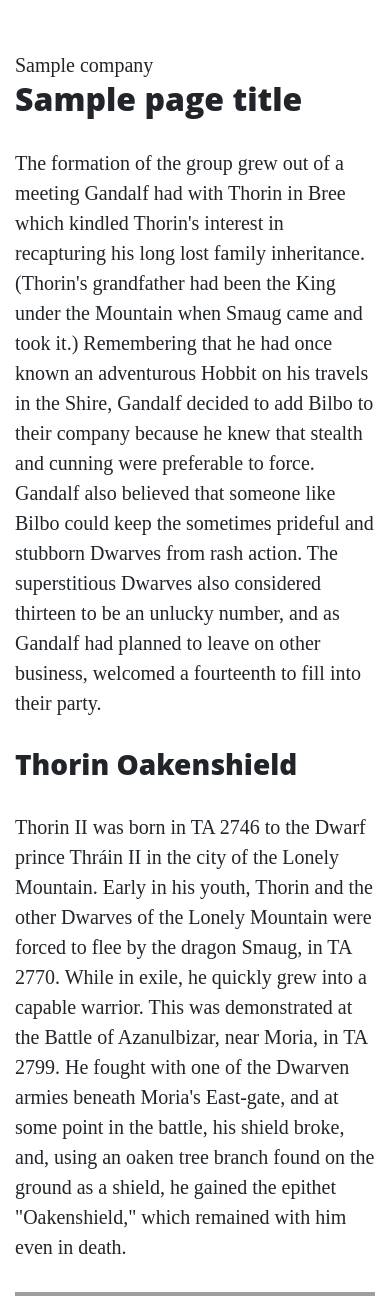
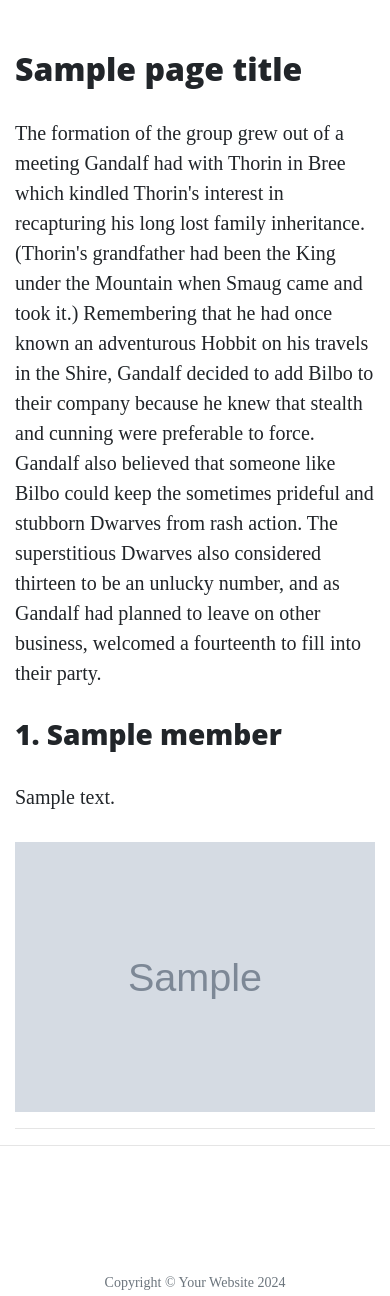
Before and after one commit to Quetzaly88/flask, a Flask app: template templates/about.html in a window 390 px wide. Shown: the part 533-1829 px from the top of the page. Run offline with Flask 3, Linux system fonts and the light colour scheme; the template is opened without the code that fills it: most values are stand-ins (such as "Sample title", 1, 10 or a date in 2020); grey boxes marked "Sample" are stand-in pictures; some libraries are stand-ins or nearby versions; grey boxes are pictures that could not be loaded.

Commit message:
Add advanced routing

```diff
--- a/run.py
+++ b/run.py
@@ -19,6 +19,17 @@ def about():
     return render_template("about.html", page_title="About", company=data)
 
 
+@app.route("/about/<member_name>")
+def about_member(member_name):
+    member = {}
+    with open("data/company.json", "r") as json_data:
+        data = json.load(json_data)
+        for obj in data:
+            if obj["url"] == member_name:
+                member = obj
+    return render_template("member.html", member=member)
+
+
 @app.route("/contact")
 def contact():
     return render_template("contact.html", page_title="Contact")
@@ -26,7 +37,7 @@ def contact():
 
 @app.route("/careers")
 def careers():
-    return render_template("carrers.html", page_title="Careers")
+    return render_template("careers.html", page_title="Careers")
 
 
 if __name__ == "__main__":
--- a/templates/about.html
+++ b/templates/about.html
@@ -1,7 +1,5 @@
 {% extends "base.html" %}
 {% block content %}
-
-    {{ company }}
 
     <h2>{{ page_title }}</h2>
     <p>
@@ -14,139 +12,40 @@
         business, welcomed a fourteenth to fill into their party.
     </p>
 
-    <div class="row featurette">
-       <div class="col-md-7">
-            <h3>Thorin Oakenshield</h3>
-            <p>
-                Thorin II was born in TA 2746 to the Dwarf prince Thráin II in the city of the Lonely Mountain. Early in his youth,
-                Thorin and the other Dwarves of the Lonely Mountain were forced to flee by the dragon Smaug, in TA 2770. While in
-                exile, he quickly grew into a capable warrior. This was demonstrated at the Battle of Azanulbizar, near Moria, in TA
-                2799. He fought with one of the Dwarven armies beneath Moria's East-gate, and at some point in the battle, his
-                shield broke, and, using an oaken tree branch found on the ground as a shield, he gained the epithet "Oakenshield,"
-                which remained with him even in death.
-            </p>
-        </div>
-        <div class="col-md-5">
-            <img src="https://static.wikia.nocookie.net/lotr/images/3/3f/ThorinBIG.jpg" alt="">
-        </div>
+    {% for member in company %}
 
-    </div>
+            <div class="row featurette">
 
-    <div class="row featurette">
-        <div class="col-md-5">
-            <img src="https://static.wikia.nocookie.net/lotr/images/a/a6/HBT-DWF-003.jpg" alt="">
-        </div>
-        <div class="col-md-7">
-            <h3>Fili and Kili</h3>
-            <p>
-                Fíli and Kíli were nephews of Thorin, who was the elder brother of their mother, Dís. They were also nephews of
-                Frerin, grandsons of Thráin II, and great-grandsons of Thrór. Fíli's most distinguishing feature was his long nose,
-                the longest of any of the Dwarves in Thorin's company.
-            </p>
-        </div>
-    </div>
+                {% if loop.index % 2 !=0 %}
 
-    <div class="row featurette">
-        <div class="col-md-7">
-             <h3>Gloin</h3>
-            <p>
-                Glóin, son of Gróin was one of the Dwarves of Thorin II Oakenshield's company who set out to reclaim the Lonely
-                Mountain in the Quest of Erebor. He was also the father of Gimli, who became a member of the Fellowship of the Ring.
-            </p>
-         </div>
-         <div class="col-md-5">
-             <img src="https://static.wikia.nocookie.net/lotr/images/f/fc/Gloin_2.jpg" alt="">
-         </div>
+                    <div class="col-md-7">
+                        <h3><a href="/about/{{ member.url }}">{{ loop.index }}. {{ member.name }}</a></h3>
+                        <p>{{ member.description }}</p>
+                    </div>
+                    <div class="col-md-5">
+                        <img src="{{ member.image_source }}" alt="" class="featurette-image image-responsive">
+                    </div>
 
-     </div>
+                {% else %}
 
-     <div class="row featurette">
-         <div class="col-md-5">
-             <img src="https://static.wikia.nocookie.net/lotr/images/e/e8/Oin.jpg" alt="">
-         </div>
-         <div class="col-md-7">
-             <h3>Oin</h3>
-            <p>
-                Óin was the older brother of Glóin, cousin of Dwalin and Balin, and uncle of Gimli. Óin's uncle was Fundin, the
-                father of Balin and Dwalin.
-            </p>
-         </div>
-     </div>
+                <div class="col-md-5">
+                    <img src="{{ member.image_source }}" alt="" class="featurette-image image-responsive">
+                </div>
+                <div class="col-md-7">
+                    <h3><a href="/about/{{ member.url }}">{{ loop.index }}. {{ member.name }}</a></h3>
+                        <p>{{ member.description }}</p>
+                </div>
 
-<!--first 4 completed here are the new 4-->
-<div class="row featurette">
-    <div class="col-md-7">
-         <h3>Balin</h3>
-        <p>
-            Balin was a Dwarf leader, the son of Fundin, and elder brother of Dwalin. He was one of the thirteen Dwarves who
-            accompanied Thorin II Oakenshield on the quest to regain the Lonely Mountain.
-            A Dwarf Lord known for his wise counsel and willingness to listen, he was one of Thorin's closest friends and
-            advisers. Balin was distantly related to him, and a descendant of the noble House of Durin.
-        </p>
-     </div>
-     <div class="col-md-5">
-         <img src="https://static.wikia.nocookie.net/lotr/images/e/e1/Balin_AUJ.jpg" alt="">
-     </div>
+                {% endif %}
 
- </div>
+            </div>
 
- <div class="row featurette">
-     <div class="col-md-5">
-         <img src="https://static.wikia.nocookie.net/lotr/images/1/1c/Dwalin.jpg" alt="">
-     </div>
-     <div class="col-md-7">
-         <h3>Dwalin</h3>
-        <p>
-            Dwalin was one of the Dwarves who traveled with Bilbo and Gandalf as a member of Thorin and Company on the quest to
-            regain the Lonely Mountain from the Dragon Smaug. He was the brother of Balin and the youngest son of Fundin.
-        </p>
-     </div>
- </div>
+            {% if loop.index != loop.lenght %}
 
- <div class="row featurette">
-     <div class="col-md-7">
-          <h3>Ori, Dori & Nori</h3>
-         <p>
-            Ori lived in Thorin's hall in the northern Blue Mountains for many years, alongside his cousins: Dori and Nori. In the year TA 2941, Ori became a member of Thorin's Company and travelled with Thorin, Gandalf, Bilbo Baggins, and the other Dwarves on the quest for the Lonely Mountain, culminating in the death of Smaug. Finally, he and the other Dwarves of Thorin's Company fought in the Battle of Five Armies in TA 2942, which he survived.[3]
-         </p>
-      </div>
-      <div class="col-md-5">
-          <img src="https://static.wikia.nocookie.net/lotr/images/c/c9/Nori_Dori_Ori.jpg" alt="">
-      </div>
+                <hr class="featurette-divider">
 
-  </div>
+            {% endif %}
 
-  <div class="row featurette">
-      <div class="col-md-5">
-          <img src="https://static.wikia.nocookie.net/lotr/images/c/cb/Bombur_in_Rivendell.PNG" alt="">
-      </div>
-      <div class="col-md-7">
-          <h3>Bombur</h3>
-        <p>
-            Bombur's parentage is unknown. He was the brother of Bofur and cousin of Bifur. Bombur was not of Durin's line,
-            although he was descended from the Dwarves of Khazad-dûm. His birth date is unknown, though it fell somewhere
-            between TA 2763 and TA 2859; the brothers Fíli and Kíli were the youngest of the thirteen "by some fifty years,"
-            and, after Thorin was captured, Balin was "the eldest left." Fíli was born in TA 2859, and Balin was born in TA
-            2763. Bombur was thus roughly 150 years old during the quest. Prior to the journey, Bombur likely resided in the
-            Blue Mountains alongside Thorin, after the loss of Thráin II.
-        </p>
-      </div>
-  </div>
-
-  <div class="row featurette">
-    <div class="col-md-7">
-         <h3>Gandalf</h3>
-        <p>
-            Gandalf, known temporarily as the Grey and later the White, and originally named Olórin (Quenya), was an Istar
-            (Wizard), dispatched to Middle-earth in the Third Age to combat the threat of Sauron. He joined Thorin II and his
-            company to reclaim the Lonely Mountain from Smaug, helped form the Fellowship of the Ring to destroy the One Ring,
-            and led the Free Peoples of the World in the final campaign of the War of the Ring.
-        </p>
-     </div>
-     <div class="col-md-5">
-         <img src="https://static.wikia.nocookie.net/lotr/images/2/2f/Gandalf_by_Matthew_Stewart.jpg" alt="">
-     </div>
-
- </div>
+    {% endfor %}
 
 {% endblock %}
```
Also changed, not shown: data/company.json (+42 -0 lines), templates/member.html (added, +15 -0 lines).
